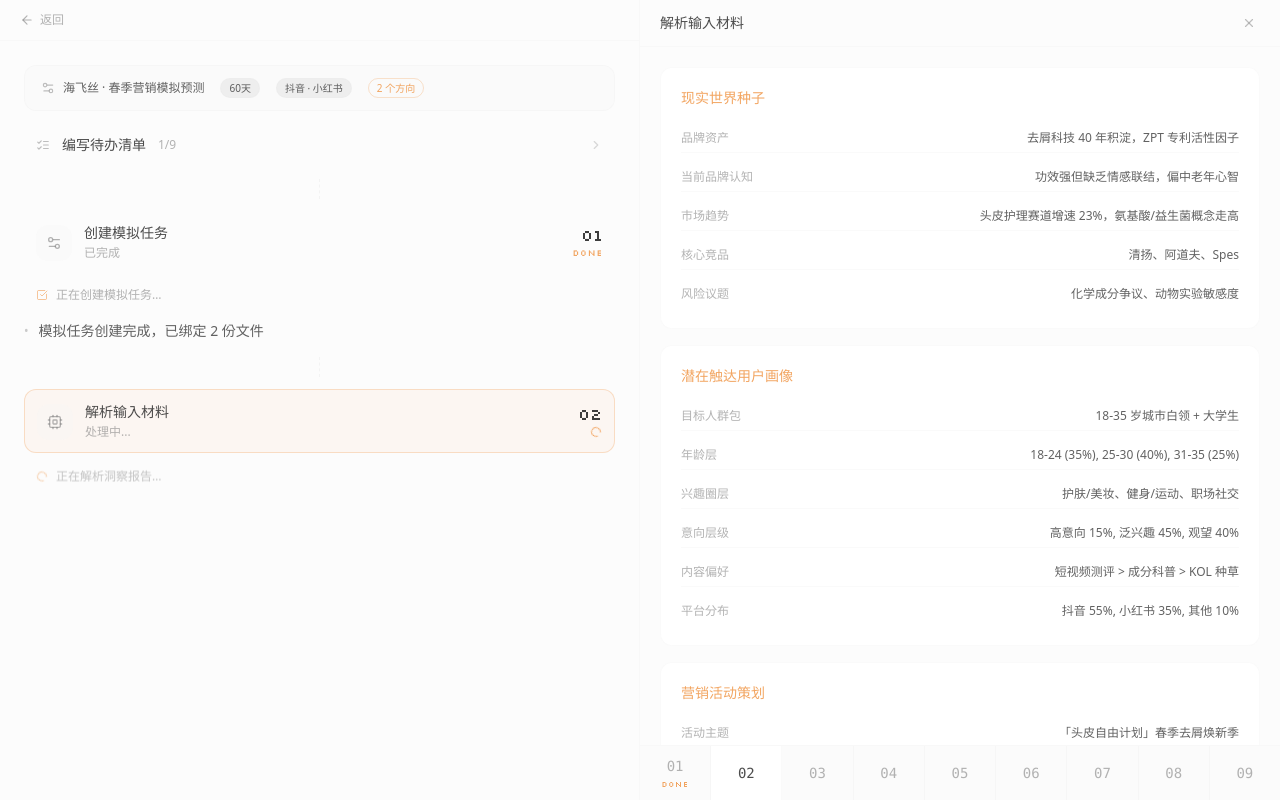
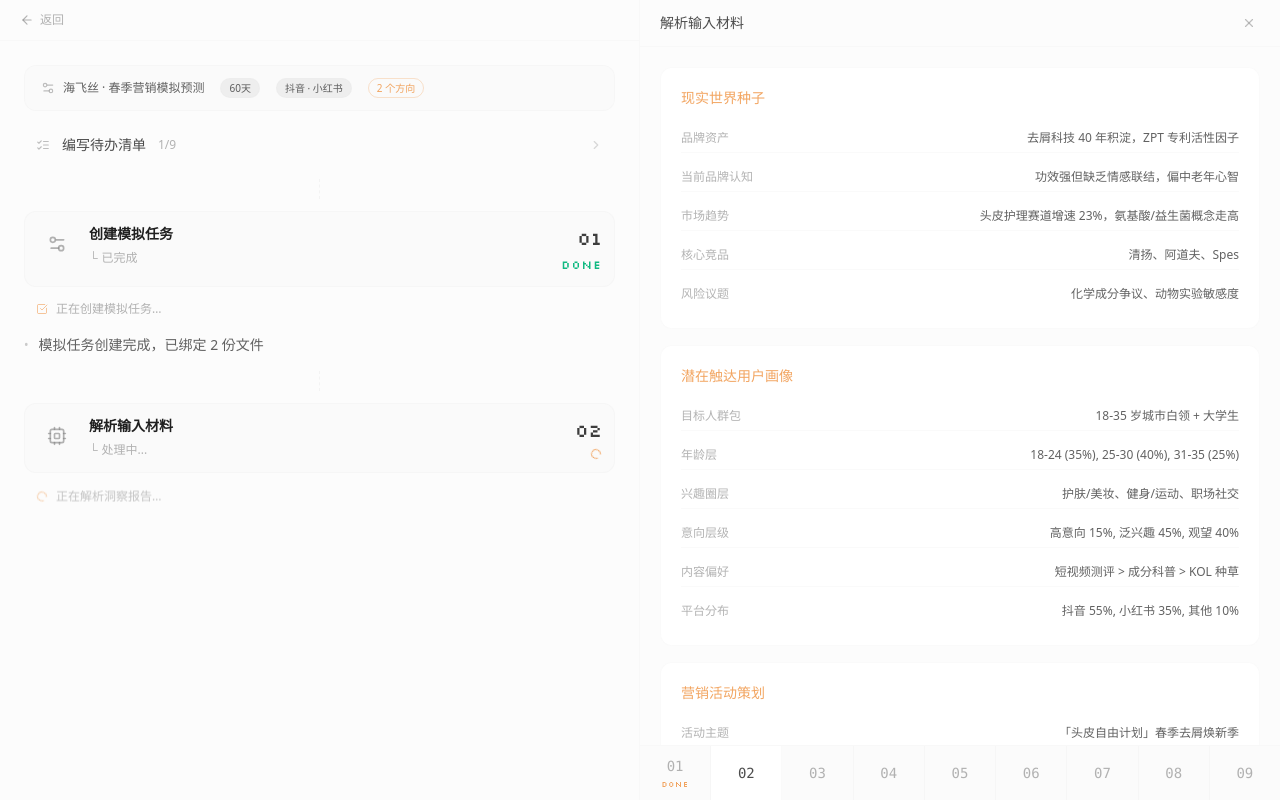
Before and after one commit to croiii1006/remix-of-oransim-workflow, a React (Vite) app: page / in a window 1280 px wide. Both pictures are taken after a click on the button "开始模拟". Built offline with nearby package versions, Linux system fonts and the light colour scheme; the HTML template or start-up script is replaced by a standard one.

Commit message:
Restyled StepCard UI
Co-authored-by: croiii1006 <184928744+croiii1006@users.noreply.github.com>

```diff
--- a/src/components/oran-sim/WorkflowStream.tsx
+++ b/src/components/oran-sim/WorkflowStream.tsx
@@ -26,29 +26,36 @@ const StepCard = ({
   return (
     <button
       onClick={onClick}
-      className={`w-full flex items-start gap-3 rounded-xl px-3 py-3 text-left transition-all ${
-        isSelected ? 'border border-accent/25 bg-accent/5' : 'hover:bg-muted/20'
+      className={`w-full rounded-xl border p-3 transition-all cursor-pointer ${
+        isSelected ? 'bg-sidebar border-border/20' : 'bg-sidebar border-border/20 hover:bg-muted/30'
       }`}
     >
-      <div className="w-9 h-9 rounded-lg bg-muted/30 flex items-center justify-center flex-shrink-0 mt-0.5">
-        <Icon className="w-4 h-4 text-muted-foreground/60" />
+      <div className="flex items-start gap-3">
+        <div className="relative shrink-0">
+          <div className="w-10 h-10 flex items-center justify-center">
+            <Icon className="w-5 h-5 text-muted-foreground/60" />
           </div>
-      <div className="flex-1 min-w-0">
-        <p className="text-sm text-foreground/80">{step.title}</p>
-        <p className="text-xs text-muted-foreground/60 mt-0.5 truncate">
+        </div>
+        <div className="flex-1 min-w-0 text-left">
+          <div className="flex items-center gap-2">
+            <span className="font-pixel text-sm font-semibold text-foreground">{step.title}</span>
+          </div>
+          <p className="text-xs leading-relaxed mt-1 text-muted-foreground/60">
+            <span className="mr-1">└</span>
             {step.status === 'done'
               ? `已完成${step.id === 2 ? '，已提取三层结构化输入' : step.id === 4 ? '，已生成 24 节点' : step.id === 6 ? '，已生成 5 个群体' : ''}`
               : step.status === 'running' ? '处理中...' : step.description}
           </p>
         </div>
-      <div className="text-right flex-shrink-0">
-        <p className="font-pixel text-base text-[#3d3d3d]">{String(step.id).padStart(2, '0')}</p>
+        <div className="shrink-0 flex flex-col items-end gap-1">
+          <span className="font-pixel text-lg font-medium text-[#3d3d3d]">{String(step.id).padStart(2, '0')}</span>
           {step.status === 'done' && (
-          <p className="font-pixel text-[9px] text-accent/80 tracking-widest leading-tight">DONE</p>
+            <span className="font-pixel text-[12px] tracking-widest text-emerald-500">DONE</span>
           )}
           {step.status === 'running' && (
-          <Loader2 className="w-3 h-3 text-accent/80 animate-spin ml-auto" />
+            <Loader2 className="w-3 h-3 text-accent/80 animate-spin" />
           )}
+        </div>
       </div>
     </button>
   );
```
Lines whose indentation alone changed are shown as unchanged.
